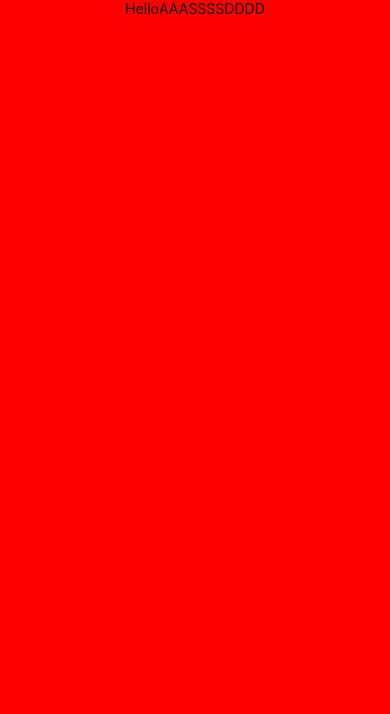
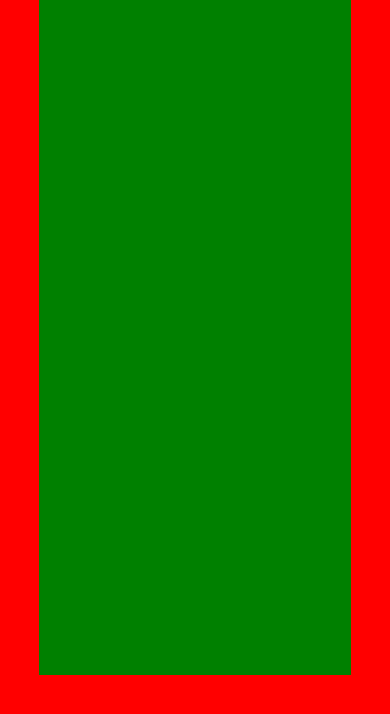
Before and after one commit to sumoninfo/React-Native-1st-App, a React Native app: screen / in a window 390 px wide. Shown: the top 714 px of the page. Built offline with nearby package versions, Linux system fonts and the light colour scheme.

Commit message:
view under view

```diff
--- a/App.js
+++ b/App.js
@@ -4,11 +4,20 @@
 class App extends Component {
     render() {
         return (
-            <View style={{flexDirection: 'row', justifyContent:"center", height: "100%", width: "100%", backgroundColor: 'red'}}>
-                <Text>Hello</Text>
-                <Text>AAA</Text>
-                <Text>SSSS</Text>
-                <Text>DDDD</Text>
+            <View style={{
+                flexDirection  : 'row',
+                justifyContent : "center",
+                height         : "100%",
+                width          : "100%",
+                backgroundColor: 'red'
+            }}>
+                <View style={{
+                    flexDirection  : 'column',
+                    justifyContent : "center",
+                    height         : "80%",
+                    width          : "80%",
+                    backgroundColor: 'green'
+                }}></View>
             </View>
         );
     }
```
